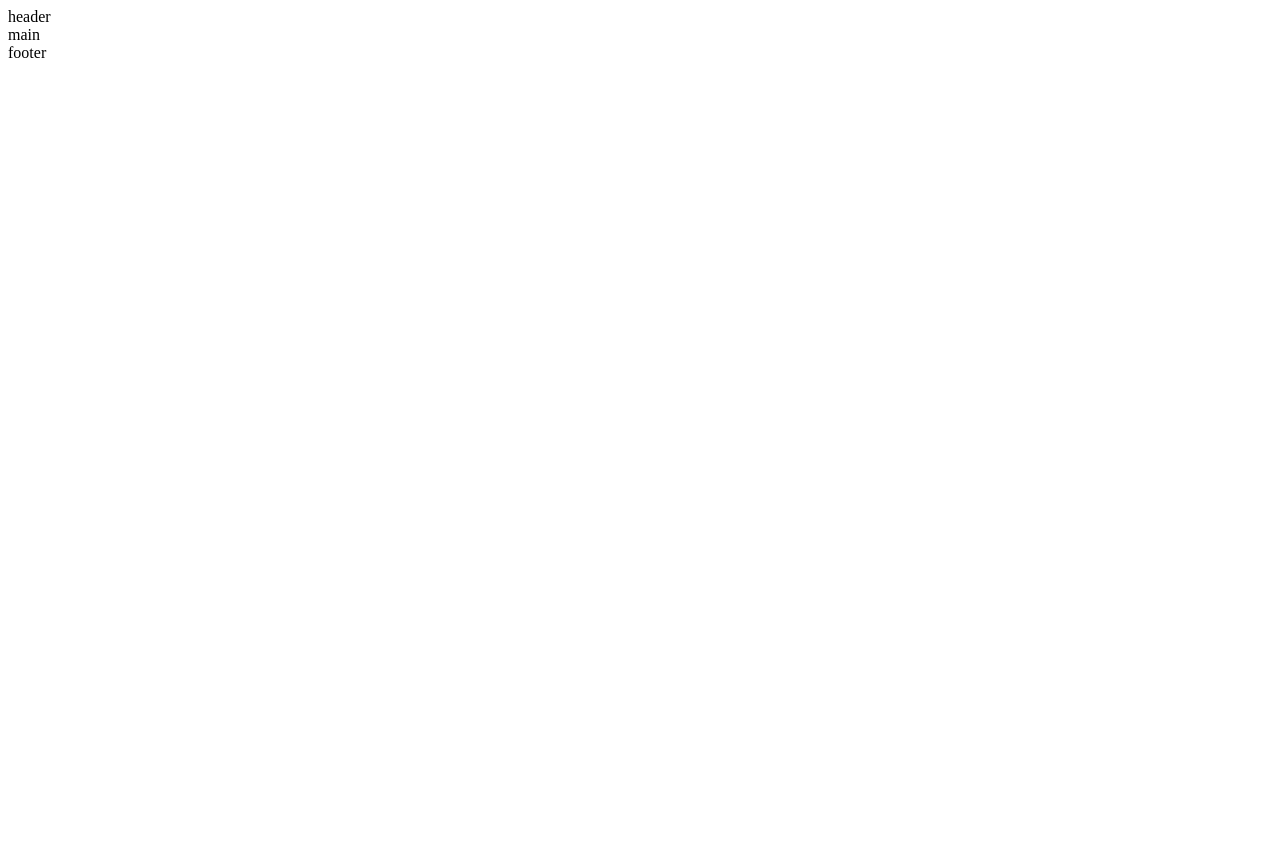
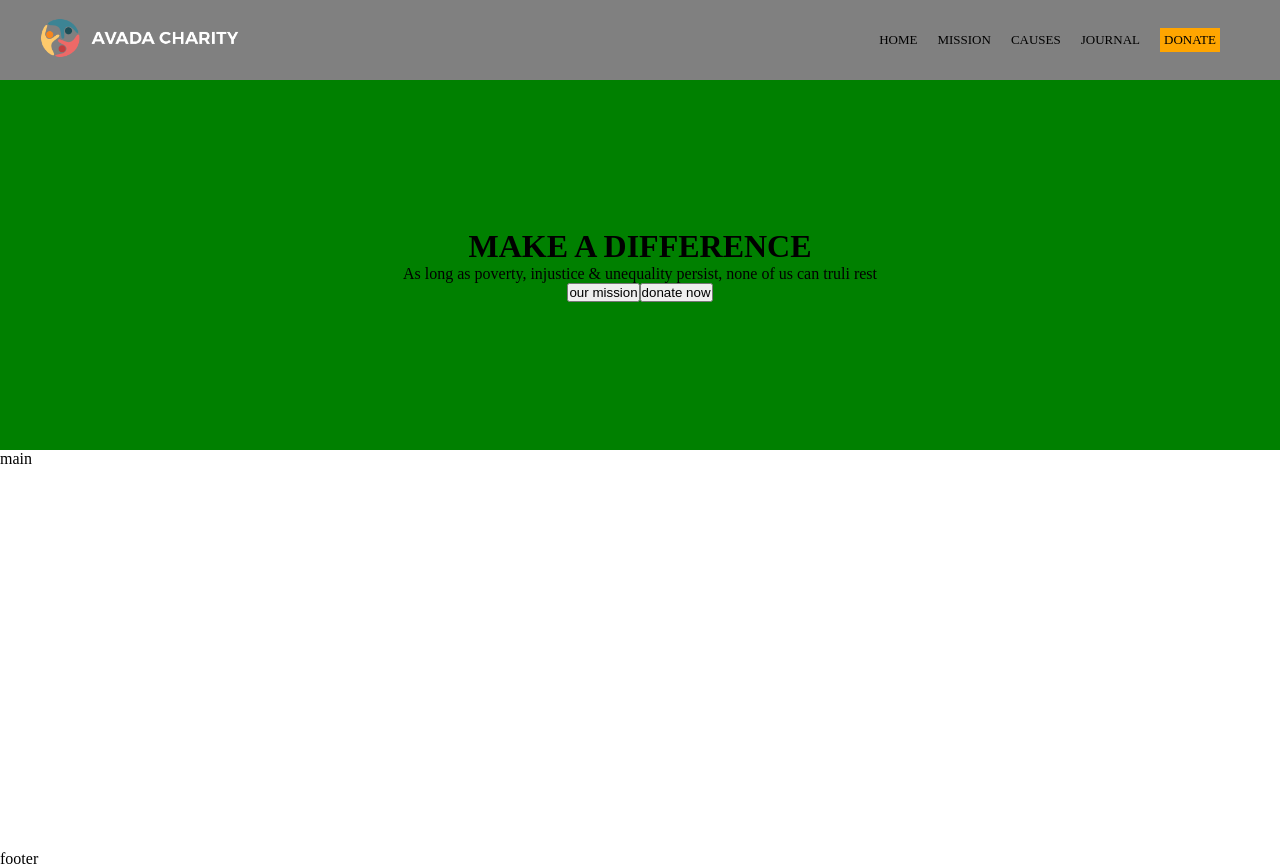
Before and after one commit to Cristian1231233/proj-html-vuejs, a Vue app: page / in a window 1280 px wide. Before the commit the page ends 800 px from the top, so only its background shows below. Built offline with nearby package versions, Linux system fonts and the light colour scheme.

Commit message:
struttura header

```diff
--- a/src/App.vue
+++ b/src/App.vue
@@ -24,4 +24,10 @@ export default {
 
 <style lang="scss">
 
+*{
+  margin: 0;
+  padding: 0;
+  box-sizing: border-box;
+}
+
 </style>
--- a/src/components/Header.vue
+++ b/src/components/Header.vue
@@ -1,15 +1,65 @@
 <template>
   <header>
-    header
+    <div class="header-top">
+        <div class="logo">
+            <img src="../assets/images/avada-charity-logo.png" alt="">
+        </div>
+        <Menu />
+    </div>
+    <div class="container-header-bottom">
+      <div class="header-bottom">
+        <h1>MAKE A DIFFERENCE</h1>
+        <p>As long as poverty, injustice & unequality persist, none of us can truli rest</p>
+        <button>our mission</button>
+        <button>donate now</button>
+      </div>
+    </div>
   </header>
 </template>
 
 <script>
+
+import Menu from './Menu'
+
 export default {
-   nome: 'Header'
+   nome: 'Header',
+   components:{
+       Menu
+   }
 }
 </script>
 
 <style lang="scss" scoped>
 
+header{
+    height: 450px;
+    background-color: gray;
+    .header-top{
+        height: 80px;
+        display: flex;
+        justify-content: space-between;
+        align-items: center;
+        padding: 20px 40px;
+
+        .logo{
+        width: 200px;
+           img{
+            width: 100%;
+        }
+       }
+    }
+
+}
+.container-header-bottom{
+    height: calc(100% - 80px);
+    background-color: green;
+    display: flex;
+    justify-content: center;
+    align-items: center;
+
+    .header-bottom{
+        text-align: center;
+    }
+}
+
 </style>
--- a/src/components/Main.vue
+++ b/src/components/Main.vue
@@ -1,5 +1,5 @@
 <template>
-  <div>
+  <div class="main">
       main
   </div>
 </template>
@@ -12,4 +12,8 @@ export default {
 
 <style lang="scss" scoped>
 
+.main{
+    min-height: 400px;
+}
+
 </style>
--- /dev/null
+++ b/src/components/Menu.vue
@@ -0,0 +1,37 @@
+<template>
+  <div class="menu">
+            <ul>
+                <li>HOME</li>
+                <li>MISSION</li>
+                <li>CAUSES</li>
+                <li>JOURNAL</li>
+                <li class="bottone">DONATE</li>
+            </ul>
+        </div>
+</template>
+
+<script>
+export default {
+    nome: 'Menu'
+}
+</script>
+
+<style lang="scss" scoped>
+
+ul{
+    list-style: none;
+    display: flex;
+    justify-content: space-around;
+    align-items: center;
+    li{
+        font-size: 13px;
+        margin-right: 20px;
+    }
+    li.bottone{
+        background-color: orange;
+        padding: 4px;
+        cursor: pointer;
+    }
+}
+
+</style>
```
